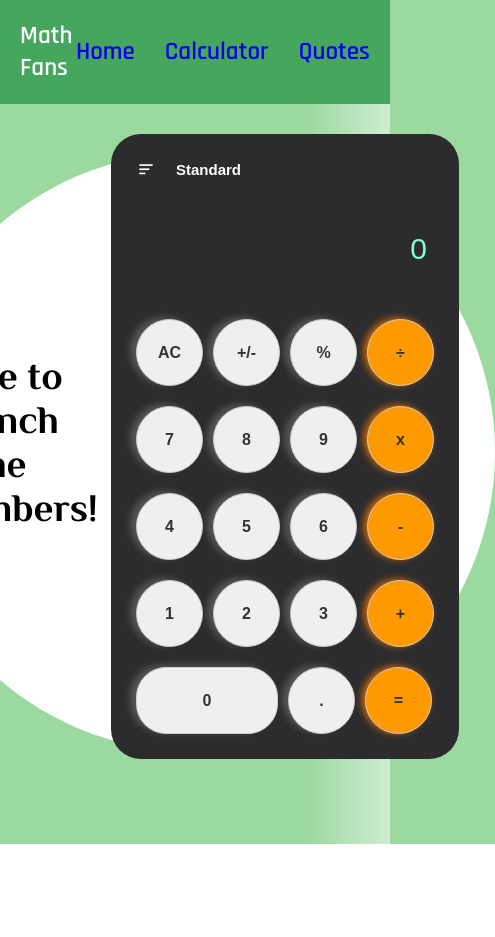
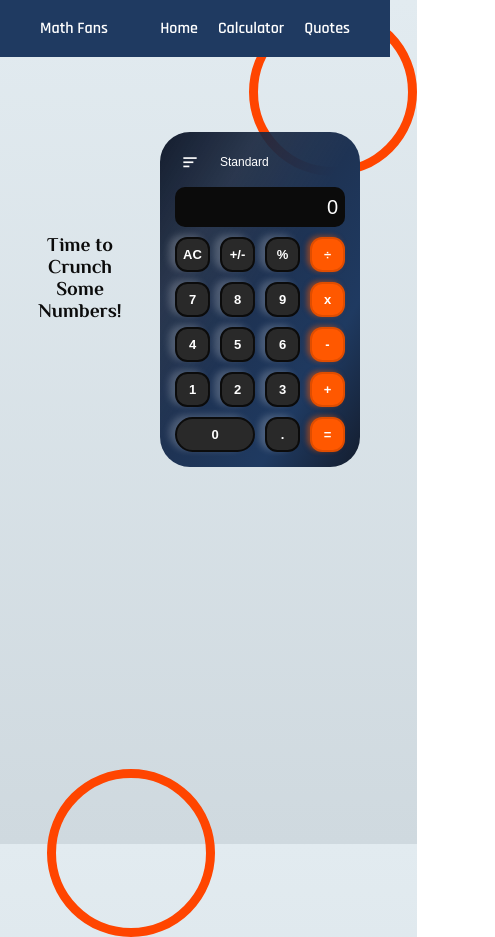
Before and after one commit to ibtisam-adil/Math-Magician, a React (Create React App) app: page /calculator in a window 390 px wide. Shown: the whole page, 495 px wide, since content can reach past the window. Before the commit the page ends 844 px from the top, so only its background shows below. Built offline with nearby package versions, Linux system fonts and the light colour scheme; a web font is replaced by a local one.

Commit message:
Created final UI and made it responsive

```diff
--- a/public/index.html
+++ b/public/index.html
@@ -41,7 +41,7 @@
     -->
     <title>Mathmagician</title>
   </head>
-  <body>
+  <body class="content">
     <noscript>You need to enable JavaScript to run this app.</noscript>
     <div id="root"></div>
     <!--
--- a/src/App.css
+++ b/src/App.css
@@ -1,15 +1,323 @@
+@import url("./components/calculator/calculator.css");
+
 * {
   padding: 0;
   margin: 0;
 }
 
 html {
-  height: 100%;
+  height: 100vh;
   font-size: 62.5%;
 }
 
 body {
-  height: 100%;
-  background: linear-gradient(to right, #9cd9a0 79%, #fff 120%);
   overflow: hidden;
+  background: linear-gradient(to top, #cfd9df 0%, #e2ebf0 100%);
 }
+
+.circle {
+  width: 28rem;
+  height: 28rem;
+  border-radius: 50%;
+  border: 13px solid orangered;
+  position: absolute;
+  top: -7%;
+  right: -5%;
+}
+
+.c-2 {
+  width: 28rem;
+  height: 28rem;
+  border-radius: 50%;
+  border: 13px solid orangered;
+  position: absolute;
+  bottom: -23%;
+  left: 8%;
+}
+
+/* MEDIA QUERIES */
+@media (max-width: 1200px) {
+  /* HOME */
+  .home .welcome-card {
+    max-width: 700px;
+    padding: 4rem;
+  }
+
+  .home .main-h {
+    font-size: 3.2rem;
+  }
+
+  .home .home-p {
+    font-size: 2.2rem;
+  }
+
+  /* CALCULATOR */
+  .hero-wrapper .heading {
+    font-size: 2.3rem;
+  }
+
+  .hero-wrapper .standard {
+    padding: 0.5rem 0.5rem 1rem 0.5rem;
+    font-size: 1.6rem;
+  }
+
+  .hero-wrapper .display {
+    height: 8.5rem;
+    font-size: 2.8rem;
+  }
+
+  .hero-wrapper .hero {
+    gap: 1.5rem;
+  }
+
+  .circle {
+    width: 23rem;
+    height: 23rem;
+  }
+
+  .c-2 {
+    width: 23rem;
+    height: 23rem;
+  }
+}
+
+@media (max-width: 1024px) {
+  /* NAVBAR CSS */
+  .nav-wrapper .navbar {
+    font-size: 2rem;
+  }
+  .nav-wrapper .links {
+    gap: 2.5rem;
+  }
+
+  /* HOME */
+  .home .welcome-card {
+    padding: 3rem;
+    max-width: 600px;
+  }
+
+  .home .main-h {
+    font-size: 3rem;
+  }
+
+  .home .home-p {
+    font-size: 1.9rem;
+  }
+
+  /* CALCULATOR CSS */
+  body .hero-wrapper {
+    gap: 4rem;
+  }
+
+  .hero-wrapper .hero {
+    margin-top: 4.5rem;
+    gap: 1rem;
+  }
+
+  .hero-wrapper .standard {
+    padding: 0.5rem;
+    font-size: 1.5rem;
+  }
+
+  .hero-wrapper .display {
+    height: 7rem;
+    font-size: 2.8rem;
+  }
+
+  .hero-wrapper .heading {
+    width: 35%;
+    font-size: 2rem;
+  }
+
+  .hero-wrapper .btns {
+    width: 6rem;
+    height: 6rem;
+  }
+
+  .hero-wrapper .row:nth-child(7) .btns:first-child {
+    width: 13rem;
+    border-radius: 2rem;
+  }
+
+  /* QUOTES */
+  body .quote {
+    font-size: 2rem;
+  }
+
+  /* CIRCLES  */
+  .circle {
+    width: 20rem;
+    height: 20rem;
+    top: -2%;
+    right: -7%;
+    border: 11px solid orangered;
+  }
+
+  .c-2 {
+    width: 20rem;
+    height: 20rem;
+    bottom: -17%;
+    left: 10%;
+    border: 11px solid orangered;
+  }
+}
+
+@media (max-width: 768px) {
+    /* HOME */
+    .home .welcome-card {
+      max-width: 450px;
+      padding: 1.9rem;
+    }
+
+    .home .main-h {
+      font-size: 2.5rem;
+    }
+
+    .home .home-p {
+      font-size: 1.4rem;
+    }
+
+  /* CALCULATOR CSS */
+  body .hero-wrapper {
+    padding: 5rem;
+    gap: 3rem;
+  }
+
+  .hero-wrapper .hero {
+    margin-top: 4.5rem;
+    gap: 1rem;
+  }
+
+  .hero-wrapper .standard {
+    padding: 0.5rem;
+    font-size: 1.5rem;
+  }
+
+  .hero-wrapper .display {
+    height: 6rem;
+    font-size: 2.5rem;
+  }
+
+  .hero-wrapper .heading {
+    width: 38%;
+    font-size: 1.5rem;
+  }
+
+  .hero-wrapper .btns {
+    width: 4.5rem;
+    height: 4.5rem;
+    font-size: 1.5rem;
+  }
+
+  .hero-wrapper .row:nth-child(7) .btns:first-child {
+    width: 10rem;
+    border-radius: 2rem;
+  }
+
+  /* QUOTES */
+  body .quote {
+    font-size: 1.8rem;
+  }
+
+  .quote .quote-detail {
+    text-align: left;
+  }
+
+  /* CIRCLES  */
+  .circle {
+    width: 17rem;
+    height: 17rem;
+    top: -1%;
+    right: -9%;
+    border: 9px solid orangered;
+  }
+
+  .c-2 {
+    width: 17rem;
+    height: 17rem;
+    bottom: -15%;
+    left: 10%;
+    border: 9px solid orangered;
+  }
+}
+
+@media (max-width: 535px) {
+  /* NAVBAR CSS */
+  .nav-wrapper .navbar {
+    padding: 1.8rem 4rem;
+    font-size: 1.6rem;
+  }
+  .nav-wrapper .links {
+    gap: 2rem;
+  }
+
+  /* HOME */
+  .home .welcome-card {
+    padding: 1.6rem;
+    max-width: 360px;
+  }
+
+  .home .main-h {
+    font-size: 1.8rem;
+  }
+
+  .home .home-p {
+    font-size: 1.1rem;
+  }
+
+  /* CALCULATOR CSS */
+  body .hero-wrapper {
+    padding: 3rem;
+    gap: 3rem;
+  }
+
+  .hero-wrapper .standard {
+    padding: 0.5rem;
+    font-size: 1.2rem;
+  }
+
+  .hero-wrapper .display {
+    height: 4rem;
+    font-size: 2rem;
+  }
+
+  .hero-wrapper .heading {
+    width: 42%;
+    font-size: 1.3rem;
+  }
+
+  .hero-wrapper .btns {
+    width: 3.5rem;
+    height: 3.5rem;
+    font-size: 1.3rem;
+  }
+
+  .hero-wrapper .row:nth-child(7) .btns:first-child {
+    width: 8rem;
+    border-radius: 2rem;
+  }
+
+  /* QUOTES */
+  body .quote {
+    font-size: 1.5rem;
+  }
+
+  .quote .quote-detail {
+    text-align: left;
+  }
+
+  /* CIRCLES  */
+  .circle {
+    width: 15rem;
+    height: 15rem;
+    top: 1%;
+    right: -7%;
+  }
+
+  .c-2 {
+    width: 15rem;
+    height: 15rem;
+    bottom: -11%;
+    left: 12%;
+  }
+}
--- a/src/App.js
+++ b/src/App.js
@@ -10,6 +10,8 @@ function App() {
     <>
       <BrowserRouter>
         <Navbar />
+        <div className="circle" />
+        <div className="c-2" />
         <Routes>
           <Route path="/" element={<Home />} />
           <Route path="/home" element={<Home />} />
@@ -17,6 +19,7 @@ function App() {
           <Route path="/quotes" element={<Quotes />} />
         </Routes>
       </BrowserRouter>
+
     </>
   );
 }
--- a/src/components/calculator/Calculator.js
+++ b/src/components/calculator/Calculator.js
@@ -26,6 +26,9 @@ const Calculator = () => {
   };
   return (
     <div className="hero-wrapper">
+      <div className="heading">
+        <h2>Time to Crunch Some Numbers!</h2>
+      </div>
       <div className="hero">
         <div className="standard">
           <i className="bx bx-menu-alt-left" />
@@ -64,12 +67,6 @@ const Calculator = () => {
           <Button btnName="=" clickEvent={handleClick} />
         </div>
       </div>
-      <div className="circle-container">
-        <div className="circle" />
-      </div>
-      <div className="heading">
-        <h2>Time to Crunch Some Numbers!</h2>
-      </div>
     </div>
   );
 };
--- a/src/components/calculator/calculator.css
+++ b/src/components/calculator/calculator.css
@@ -1,12 +1,24 @@
 .hero-wrapper {
   position: relative;
   display: flex;
-  flex-direction: row-reverse;
-  align-items: center;
+  flex-direction: row;
   justify-content: center;
-  gap: 4rem;
+  gap: 6rem;
   padding: 2rem;
   z-index: 1;
+}
+
+.heading {
+  display: flex;
+  justify-content: center;
+  align-items: center;
+  text-align: center;
+  width: 30%;
+  font-size: 2.6rem;
+  font-weight: bolder;
+  font-family: "Philosopher", sans-serif;
+  z-index: 2;
+  color: #0b0b0b;
 }
 
 .hero {
@@ -15,20 +27,28 @@
   flex-direction: column;
   justify-content: center;
   gap: 2rem;
-  padding: 2.5rem;
+  padding: 1.5rem;
   margin-top: 1rem;
-  background-color: #2c2c2e;
+  background: linear-gradient(
+    to bottom right,
+    #141d2e,
+    #1b2a44b9,
+    #1e3354,
+    #1f3a61,
+    #141d2e
+  );
   border-radius: 3rem;
   z-index: 2;
+  background-color: rgba(20, 29, 46, 0.7);
 }
 
 .standard {
   display: flex;
   align-items: center;
   gap: 2rem;
+  padding: 1rem 1rem 3rem 1rem;
   font-family: Chivo, sans-serif;
-  font-size: 1.5rem;
-  font-weight: bold;
+  font-size: 1.8rem;
   color: white;
 }
 
@@ -40,17 +60,18 @@
 .display {
   height: 10rem;
   color: white;
-  background-color: #2c2c2e;
+  background-color: #0b0b0b;
   width: 100%;
   display: flex;
   align-items: center;
   justify-content: end;
   font-size: 3rem;
+  border-radius: 10px;
 }
 
 .result {
   font-family: Chivo, sans-serif;
-  color: aquamarine;
+  color: #fff;
   padding: 0.7rem;
 }
 
@@ -62,41 +83,23 @@
 .btns {
   width: 6.7rem;
   height: 6.7rem;
-  font-size: 1.6rem;
+  font-size: 2.2rem;
   font-weight: 600;
-  border: 1px solid #ccc;
-  border-radius: 50%;
-  color: #333;
+  border: 2px solid #0b0b0b;
+  border-radius: 35%;
+  color: white;
+  background-color: #292929;
   box-shadow: -6px -2px 7px rgba(255, 255, 255, 0.2);
 }
 
 .row .btns:last-child {
-  background-color: #f90;
-  box-shadow: -3px -1px 7px rgba(255, 123, 0, 0.793);
+  background-color: #ff5800;
+  border: 2px solid #e04d00;
+  color: white;
+  box-shadow: -3px -1px 5px rgba(239, 83, 0, 0.5);
 }
 
 .row:nth-child(7) .btns:first-child {
   width: 14.2rem;
-  border-radius: 3rem;
+  border-radius: 2rem;
 }
-
-.circle-container {
-  position: absolute;
-  top: 50%;
-  left: 50%;
-  transform: translate(-50%, -50%);
-  width: 60rem;
-  height: 60rem;
-  border-radius: 50%;
-  background-color: white;
-  z-index: 0;
-  margin-top: 1rem;
-}
-
-.heading {
-  width: 40%;
-  font-size: 2.6rem;
-  font-weight: bolder;
-  font-family: "Philosopher", sans-serif;
-  z-index: 2;
-}
--- a/src/components/home/home.css
+++ b/src/components/home/home.css
@@ -1,5 +1,4 @@
 .home {
-  background: linear-gradient(to right, #9cd9a0 79%, #fff 120%);
   align-items: center;
   display: flex;
   height: 100vh;
@@ -7,23 +6,31 @@
 }
 
 .welcome-card {
-  background-color: #fcf6d8;
+  background: linear-gradient(
+    to bottom right,
+    #141d2e,
+    #1b2a44,
+    #1e3354,
+    #1f3a61,
+    #141d2e
+  );
   border-radius: 20px;
   box-shadow: 0 2px 6px rgba(0, 0, 0, 0.2);
   max-width: 800px;
   padding: 5rem;
   text-align: center;
+  z-index: 1;
 }
 
 .main-h {
   font-family: Chivo, sans-serif;
   font-size: 3.5rem;
   margin-bottom: 20px;
-  color: green;
+  color: white;
 }
 
 .home-p {
-  color: #333;
+  color: rgb(227, 225, 225);
   font-size: 2.3rem;
   line-height: 1.5;
   margin-bottom: 15px;
--- a/src/components/navbar/Navbar.js
+++ b/src/components/navbar/Navbar.js
@@ -2,7 +2,7 @@ import { NavLink } from 'react-router-dom';
 import './navbar.css';
 
 const Navbar = () => (
-  <div>
+  <div className="nav-wrapper">
     <nav className="navbar">
       <div className="math-fans">
         <p>Math Fans</p>
--- a/src/components/navbar/navbar.css
+++ b/src/components/navbar/navbar.css
@@ -1,13 +1,15 @@
 .navbar {
+  position: relative;
   display: flex;
   align-items: center;
   justify-content: space-between;
-  padding: 2rem;
-  background-color: #46a65e;
+  padding: 2rem 4rem;
+  background-color: #1f3a61;
   color: white;
   font-size: 2.5rem;
   font-weight: 600;
   font-family: "Rajdhani", sans-serif;
+  z-index: 10;
 }
 
 .links {
@@ -18,4 +20,9 @@
 
 .link {
   text-decoration: none;
+  color: white;
 }
+
+.link:hover {
+  background-image: linear-gradient(to right, #1f3a61, #FFFF99);
+}
--- a/src/components/quotes/Quotes.js
+++ b/src/components/quotes/Quotes.js
@@ -19,8 +19,19 @@ const Quotes = () => {
   return (
     fetchedData ? (
       <div className="quote">
-        <p className="quote-detail">{fetchedData.quote}</p>
-        <p>{fetchedData.author}</p>
+        <p className="quote-detail">
+          &quot;
+          {' '}
+          {fetchedData.quote}
+          {' '}
+          &quot;
+        </p>
+        <div className="line" />
+        <p className="quote-author">
+          -
+          {fetchedData.author}
+          .
+        </p>
       </div>
     ) : (
       <div className="loading">Loading...</div>
```
Also changed, not shown: src/components/quotes/quotes.css (+35 -4 lines).
